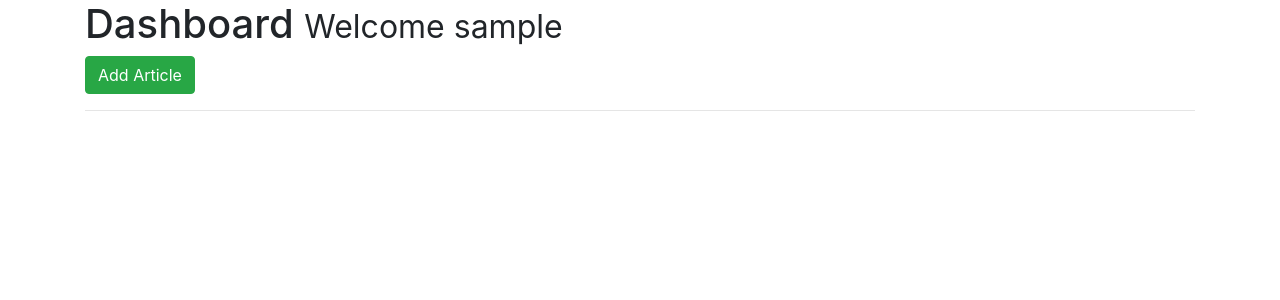
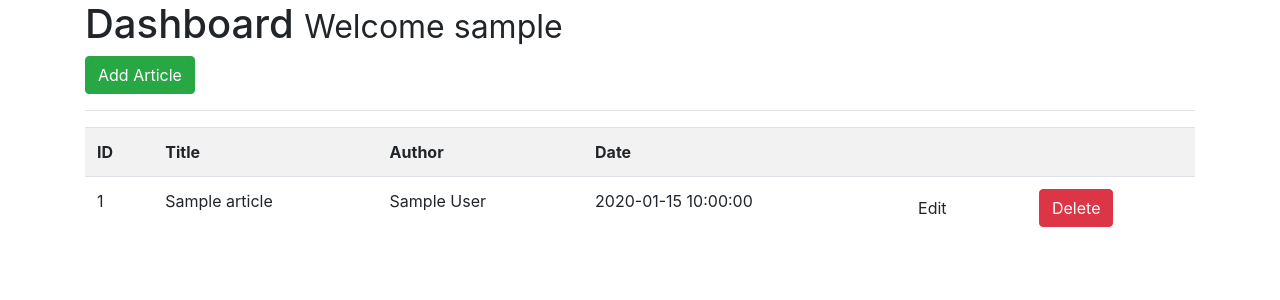
Before and after one commit to nammshub/SRFlask, a Flask app: page /dashboard in a window 1280 px wide. Shown: the part 56-356 px from the top of the page. Run offline with Flask 2, Linux system fonts and the light colour scheme; the visitor is signed in with stand-in values (Sample User, id 1); tables that the repository leaves empty or names only in its code hold one stand-in row (values such as "Sample post"); some libraries are stand-ins or nearby versions.

Commit message:
Display of the articles (and deletion of __pycache__)

```diff
--- a/app.py
+++ b/app.py
@@ -6,10 +6,10 @@ from wtforms import Form, StringField, TextAreaField, PasswordField, ValidationE
 from passlib.hash import sha256_crypt
 from functools import wraps
 
-from data import Articles
+#from data import Articles
 
 
-Articles = Articles()
+#Articles = Articles()
 
 app = Flask(__name__)
 # Mysql config
@@ -45,12 +45,24 @@ def about():
 
 @app.route('/articles/')
 def articles():
-    return rt('articles.html', articles=Articles)
+    cur = mysql.connection.cursor()
+    results = cur.execute('SELECT * FROM articles')
+    articles = cur.fetchall()
+    cur.close()
+    if results>0:
+        return rt('articles.html', articles=articles)
+    else:
+        msg = 'No articles found'
+        return rt('articles.html')
 
 
 @app.route('/article/<string:id>/')
 def article(id):
-    return rt('article.html', id=id)
+    cur = mysql.connection.cursor()
+    results = cur.execute('SELECT * FROM articles WHERE id = %s', [id])
+    article = cur.fetchone()
+    cur.close()
+    return rt('article.html', article=article)
 
 
 class RegisterForm(Form):
@@ -123,7 +135,15 @@ def logout():
 @app.route('/dashboard')
 @login_required
 def dashboard():
-    return rt('dashboard.html')
+    cur = mysql.connection.cursor()
+    results = cur.execute('SELECT * FROM articles')
+    articles = cur.fetchall()
+    cur.close()
+    if results>0:
+        return rt('dashboard.html', articles=articles)
+    else:
+        msg = 'No articles found'
+        return rt('dashboard.html')
 
 
 class ArticleForm(Form):
--- a/templates/articles.html
+++ b/templates/articles.html
@@ -4,7 +4,7 @@
   <h1>Articles</h1>
   <ul class="list-group">
   {% for article in articles: %}
-    <li class="list-group-item"><a href="article/{{article.id}}"/>{{article.title}}</li>
+    <li class="list-group-item"><a href="/article/{{article.id}}"/>{{article.title}}</li>
   {%endfor%}
   </ul>
 {% endblock %}
--- a/templates/dashboard.html
+++ b/templates/dashboard.html
@@ -4,4 +4,23 @@
   <h1>Dashboard <small>Welcome {{session.username}}</small></h1>
   <a class="btn btn-success" href="/add_article">Add Article</a>
   <hr>
+  <table class="table table-striped">
+    <tr>
+      <th>ID</th>
+      <th>Title</th>
+      <th>Author</th>
+      <th>Date</th>
+      <th></th>
+      <th></th>
+    </tr>
+    {%for article in articles%}
+    <tr>
+      <td>{{article.id}}</td>
+      <td>{{article.title}}</td>
+      <td>{{article.author}}</td>
+      <td>{{article.create_date}}</td>
+      <td><a href="edit_article/{{article.id}}" class = "btn btn-default pullright">Edit</a></td>
+      <td><a href="#" class = "btn btn-danger">Delete</a></td>
+    </tr>
+    {%endfor%}
 {% endblock %}
```
Also changed, not shown: templates/article.html (+7 -1 lines).
